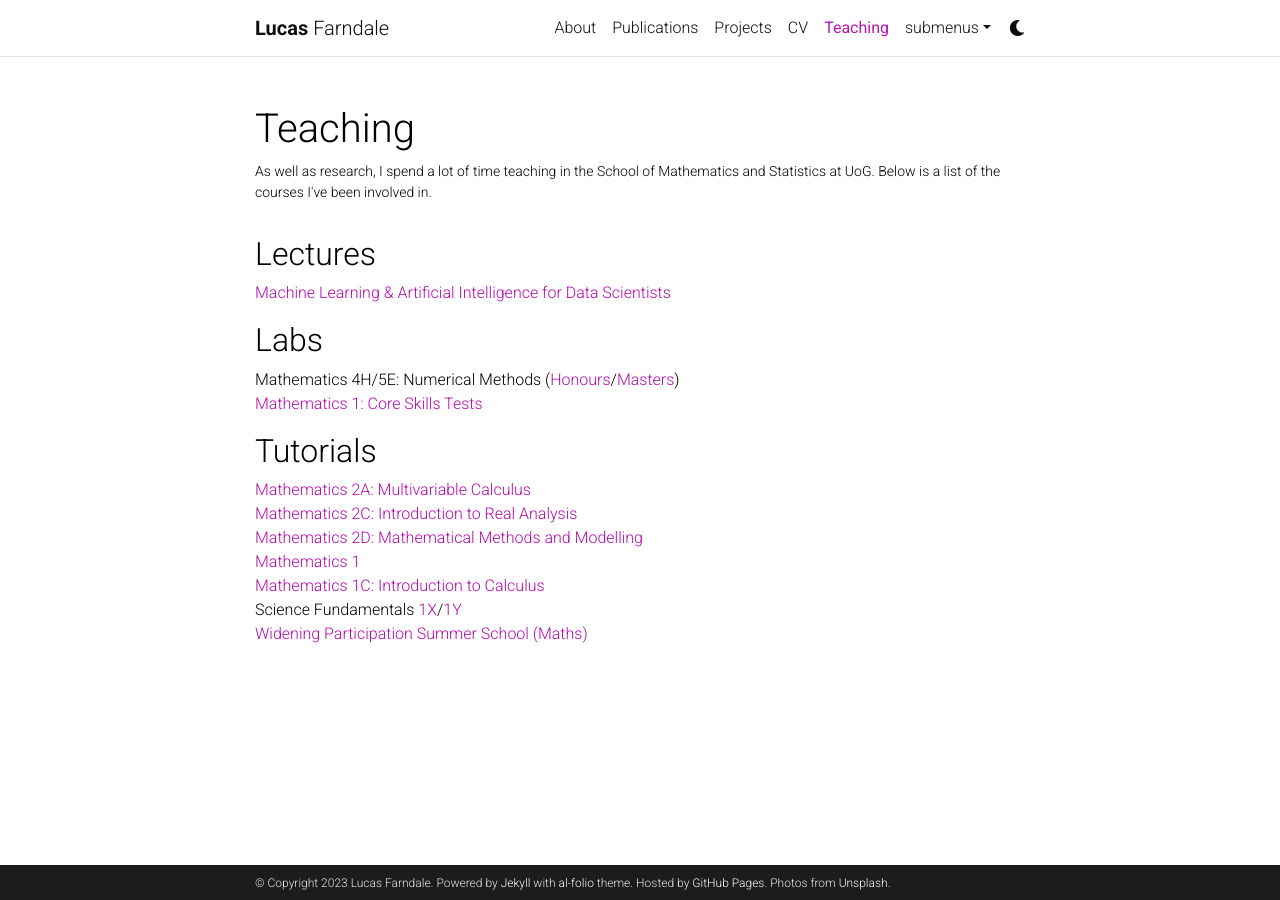
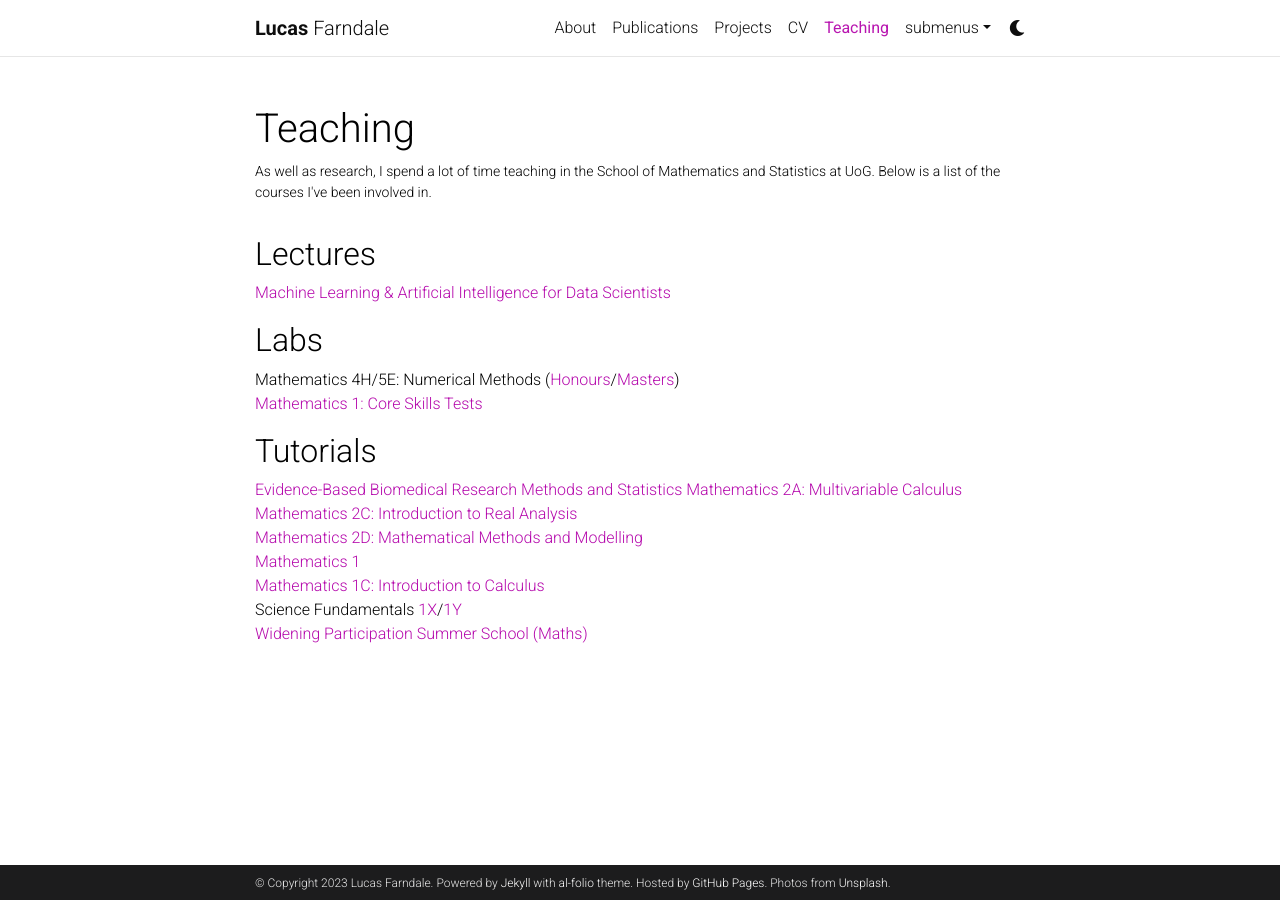
Before and after one commit to lucasfarndale/lucasfarndale.github.io, a Jekyll site: the page built from _pages/teaching.md, in a window 1280 px wide. Built offline with Jekyll 4.4.1, drawn with Linux system fonts in a browser that asks for light colours; comment, search, counter and statistics services are not loaded; a style sheet for code colours, icons or effects is not loaded.

Commit message:
Update teaching.md

```diff
--- a/_pages/teaching.md
+++ b/_pages/teaching.md
@@ -17,7 +17,7 @@ Mathematics 4H/5E: Numerical Methods ([Honours](https://www.gla.ac.uk/coursecata
 [Mathematics 1: Core Skills Tests](https://www.gla.ac.uk/coursecatalogue/course/?code=MATHS1017)
 
 ## Tutorials
-
+[Evidence-Based Biomedical Research Methods and Statistics](https://www.gla.ac.uk/coursecatalogue/course/?code=MED5538)
 [Mathematics 2A: Multivariable Calculus](https://www.gla.ac.uk/coursecatalogue/course/?code=MATHS2001) \
 [Mathematics 2C: Introduction to Real Analysis](https://www.gla.ac.uk/coursecatalogue/course/?code=MATHS2032) \
 [Mathematics 2D: Mathematical Methods and Modelling](https://www.gla.ac.uk/coursecatalogue/course/?code=MATHS2033) \
```
